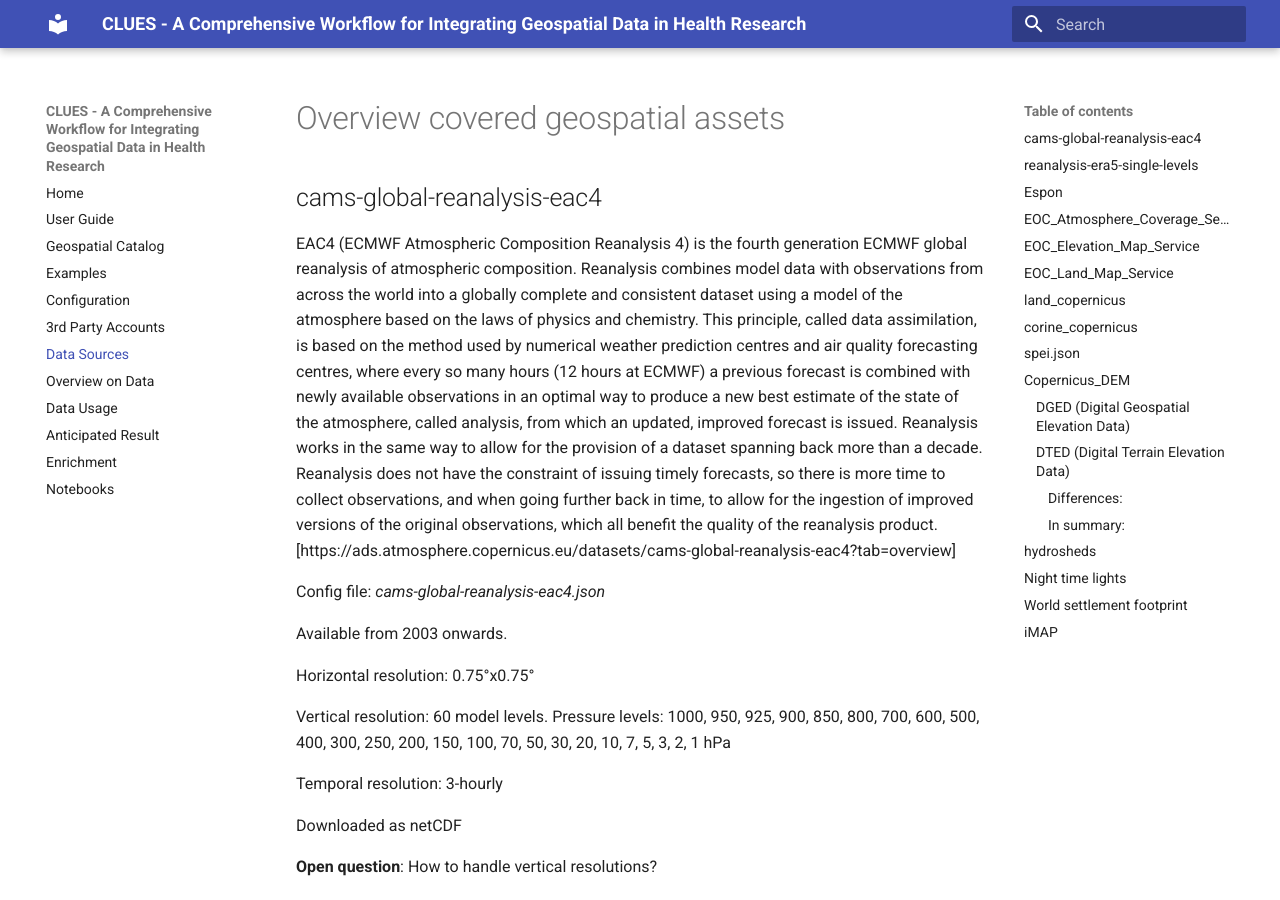
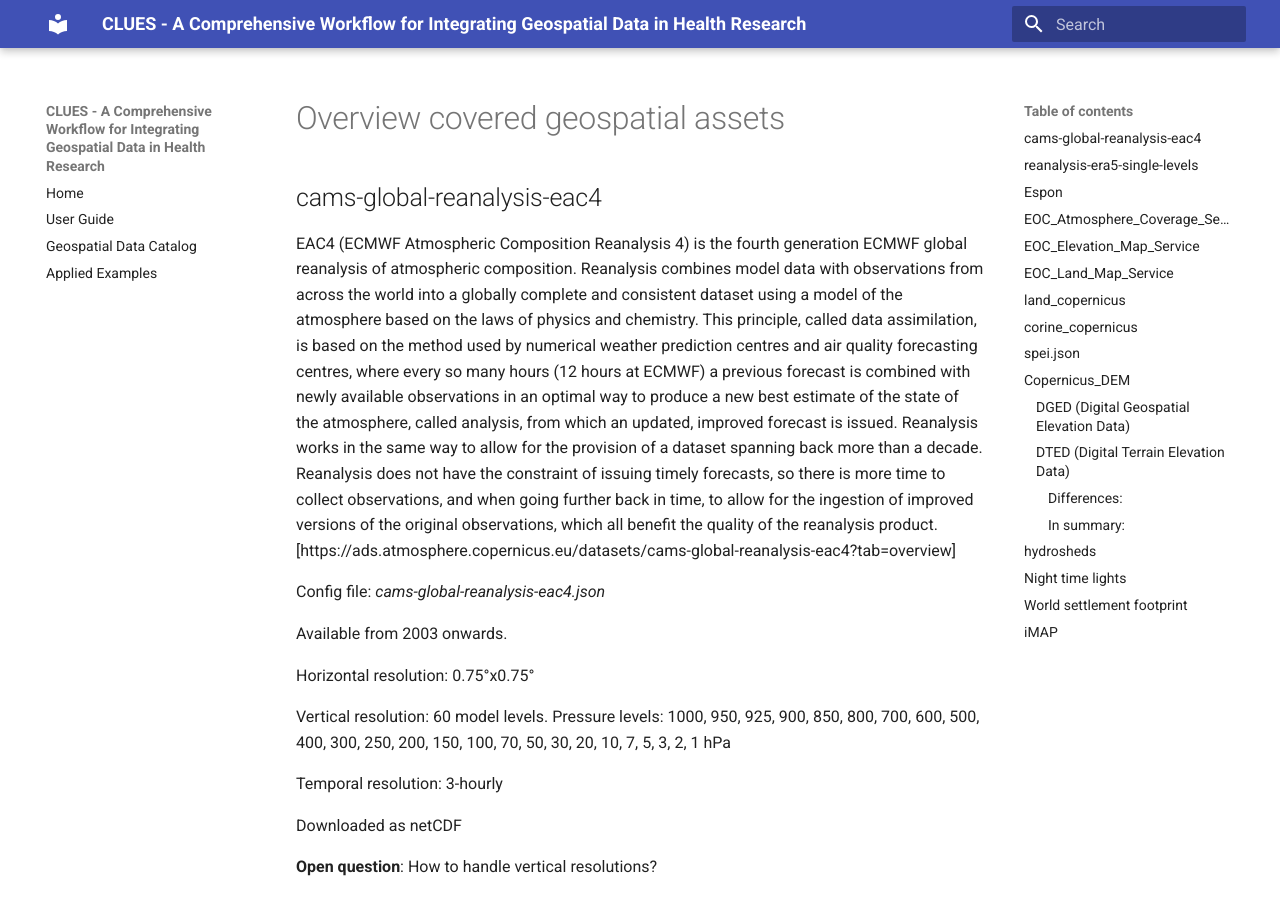
Before and after one commit to BIH-DMBS/CLUES, an MkDocs documentation site: the page built from docs/geospatial_data.md, in a window 1280 px wide and 900 px high. Built offline with MkDocs 1.6.1 and Material for MkDocs 9.7.7, drawn with Linux system fonts in a browser that asks for light colours.

Commit message:
Update mkdocs.yml

```diff
--- a/mkdocs.yml
+++ b/mkdocs.yml
@@ -2,16 +2,8 @@
 nav:
   - Home: index.md
   - User Guide: UserGuide.md
-  - Geospatial Catalog: dataCatalog.md
-  - Examples: examples.md
-  - Configuration: setup.md
-  - 3rd Party Accounts: 3rdPartyAccounts.md
-  - Data Sources: geospatial_data.md
-  - Overview on Data: datalist.md
-  - Data Usage: data_usage.md
-  - Anticipated Result: anticipatedResult.md
-  - Enrichment: enrichment.md
-  - Notebooks: notebooks.md
+  - Geospatial Data Catalog: dataCatalog.md
+  - Applied Examples: examples.md
 
 theme:
   name: material
```
